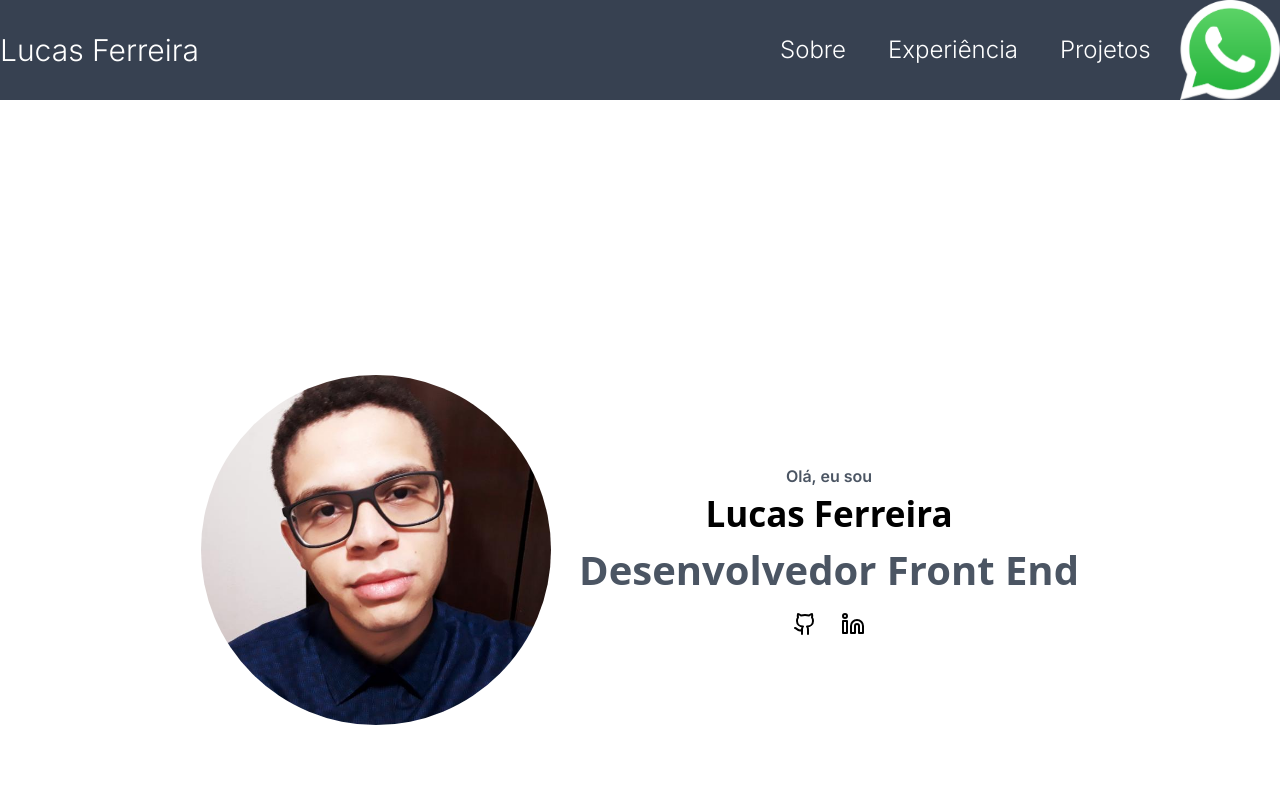
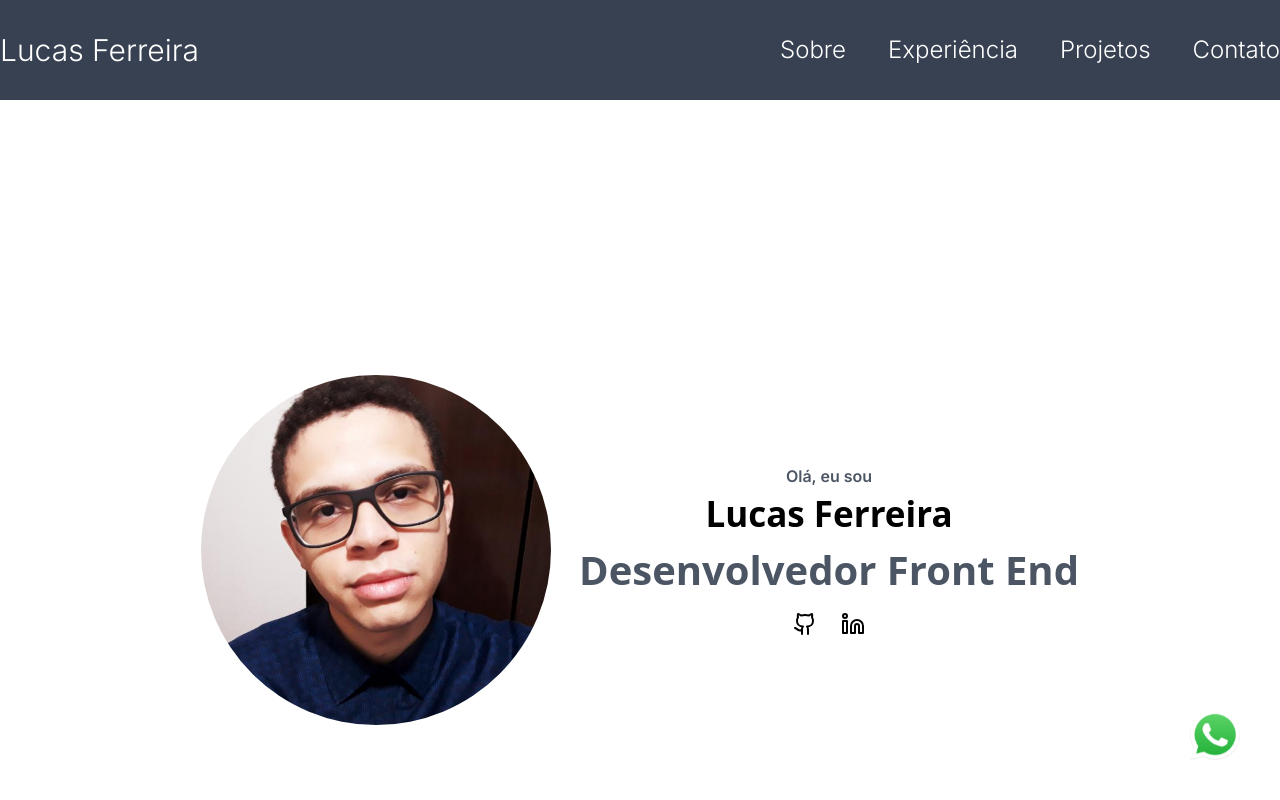
Before and after one commit to LukeBras/site-de-portifolio, a Next.js app: page / in a window 1280 px wide. Shown: the top 800 px of the page. Built offline with nearby package versions, Linux system fonts and the light colour scheme.

Commit message:
modificando o wpp

```diff
--- a/src/components/WppContact.tsx
+++ b/src/components/WppContact.tsx
@@ -1,7 +1,10 @@
 export const WppContact = ()=>{
     return(
-        <div className="fixed bottom-0 right-0 top-0">
-            <img className="w-[100px]" src="/assets/wpp.png" />
+        <div className="fixed bottom-10 cursor-pointer right-10 ">
+            <a href="https://wa.me/5511979690639">
+                <img className="w-[50px]" src="/assets/wpp.png" />
+            </a>
+
         </div>
     )
 }
```
